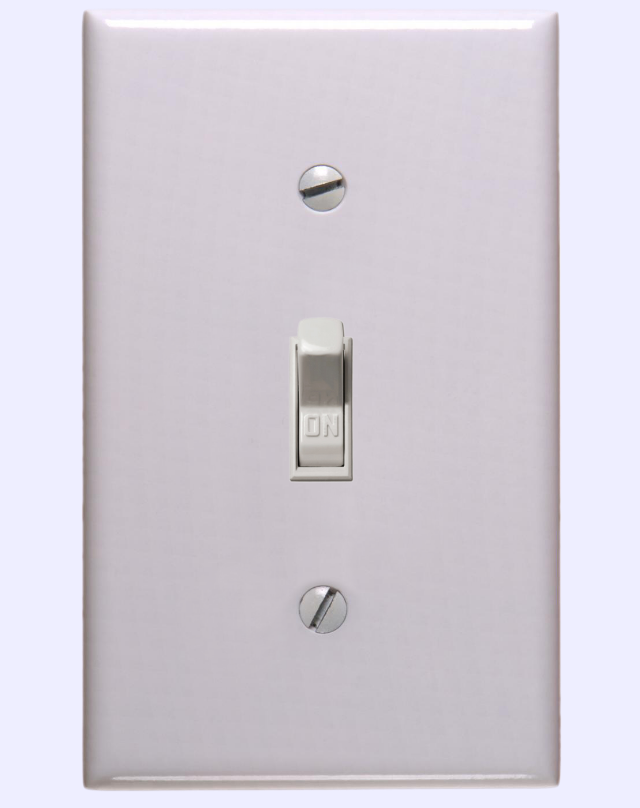
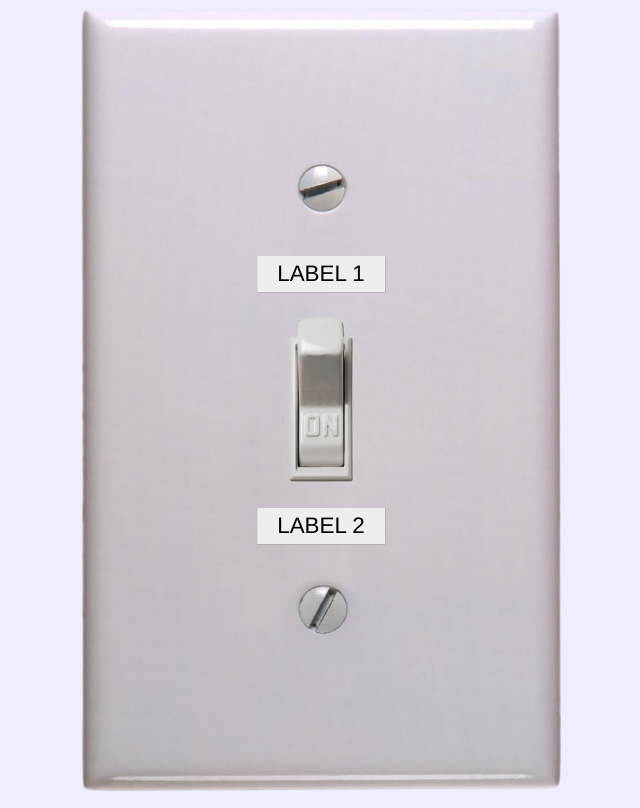
Before and after one commit to aleshh/switch, a plain HTML site: page index.html in a window 1280 px wide. Shown: the whole page, without its empty margins (319-959 px from the left). Drawn offline with Linux system fonts and the light colour scheme.

Commit message:
editable text labels

```diff
--- a/base.css
+++ b/base.css
@@ -35,7 +35,7 @@
   font-family: 'Montserrat', sans-serif;
 }
 
-    #switch {
+#plate {
   background-image: url('images/plate.png');
   background-size: contain;
   background-repeat: no-repeat;
@@ -44,40 +44,45 @@
   margin-top: 1vh;
 }
 
-    #on, #off {
+#switch {
   position: relative;
   top: 50%;
   margin: 0 auto;
   transform: translateY(-50%);
   height: 21vh;
   max-height: 31vw;
-      width: 13vw;
+  width: 30vw;
+}
+
+#on, #off {
+  width: 100%;
+  height: 100%;
   background-size: contain;
   background-repeat: no-repeat;
   background-position: center;
   /*width: 50px;*/
 }
 
-    #on {
-      background-image: url('images/on.png');
+#on {  background-image: url('images/on.png');  }
+#off { background-image: url('images/off.png'); }
+
+#label1, #label2 {
+  position: absolute;
+  left: 50%;
+  transform: translateX(-50%);
+  text-transform: uppercase;
+  /*border: 1px solid black;*/
+  box-shadow: .3px .3px gray ;
+  padding: 5px 20px;
+  background: #eee;
+  font-family: Helvetica, Arial, sans-serif;
+  font-weight: normal;
 }
 
-    #off {
-      background-image: url('images/off.png');
+#label1 {
+  top: 32%;
 }
 
-/*    #container {
-      text-align: center;
-
-      position: relative;
-
-      height: 100%;
+#label2 {
+  bottom: 32%;
 }
-*/
-/*    #switch {
-
-      position: absolute;
-      top: 50%;
-      transform: translateY(-50%);
-
-    }*/
--- a/index.html
+++ b/index.html
@@ -7,7 +7,11 @@
 </head>
 <body>
 
-  <div id="switch"></div>
+  <div id="plate">
+    <h2 id="label1" contenteditable="true" maxlength="8">Label 1</h2>
+    <div id="switch"></div>
+    <h2 id="label2" contenteditable="true">Label 2</h2>
+  </div>
 
   <script src="switch.js" ></script>
 
```
Lines whose indentation alone changed are shown as unchanged.
